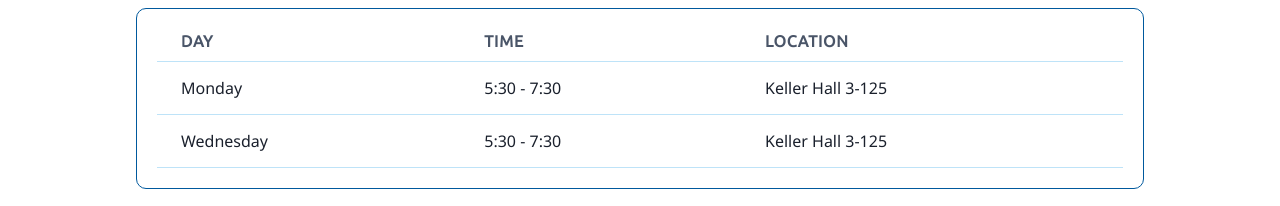
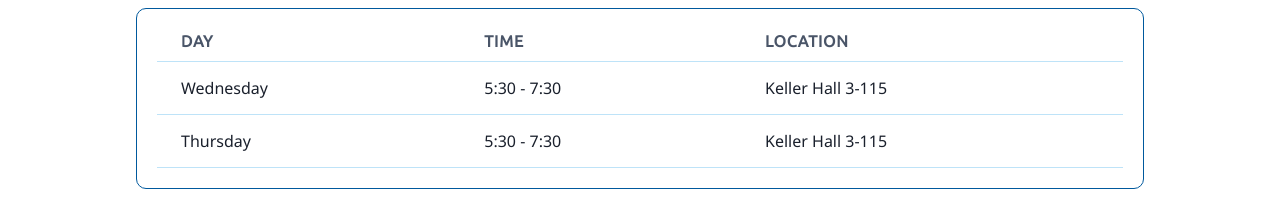
Before and after one commit to cppumn/website, a React (Create React App) app in the folder cpp-website/: page /schedule in a window 1280 px wide. Shown: the part 293-499 px from the top of the page. Built offline with nearby package versions, Linux system fonts and the light colour scheme; no server answers.

Commit message:
updated meeting times

```diff
--- a/cpp-website/src/components/MeetingsTable.tsx
+++ b/cpp-website/src/components/MeetingsTable.tsx
@@ -17,14 +17,14 @@ const MeetingsTable = () => {
             </Thead>
             <Tbody>
               <Tr>
-                <Td> Monday </Td>
+                <Td> Wednesday </Td>
                 <Td> 5:30 - 7:30 </Td>
-                <Td> Keller Hall 3-125 </Td>
+                <Td> Keller Hall 3-115 </Td>
               </Tr>
               <Tr borderBottom="0px">
-                <Td> Wednesday </Td>
+                <Td> Thursday </Td>
                 <Td> 5:30 - 7:30 </Td>
-                <Td> Keller Hall 3-125 </Td>
+                <Td> Keller Hall 3-115 </Td>
               </Tr>
             </Tbody>
           </Table>
```
